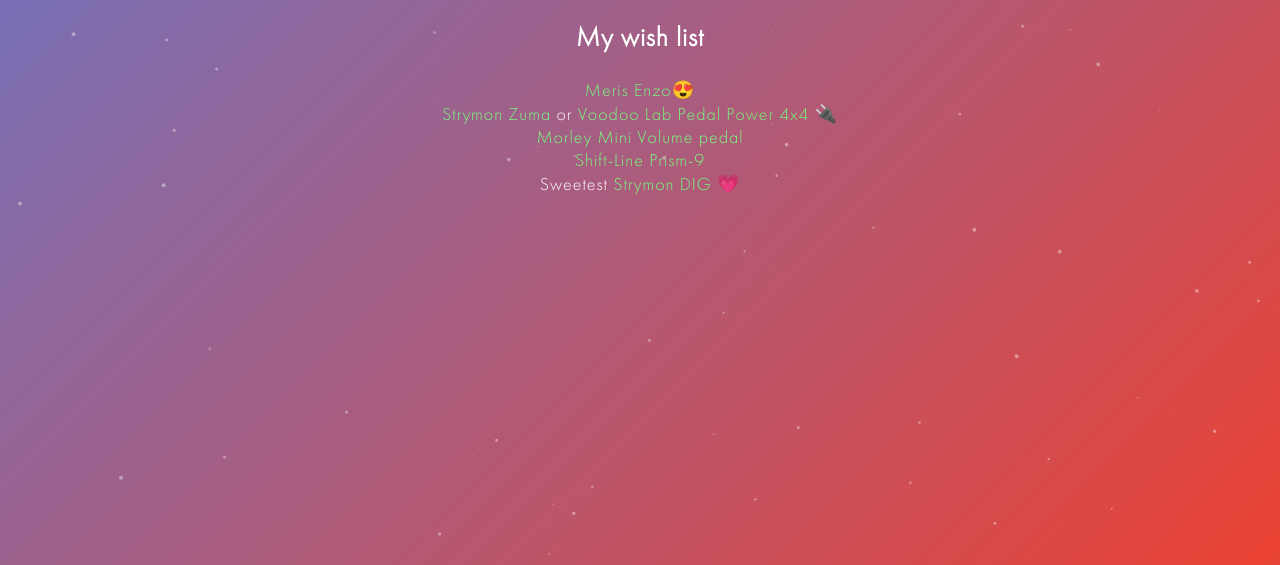
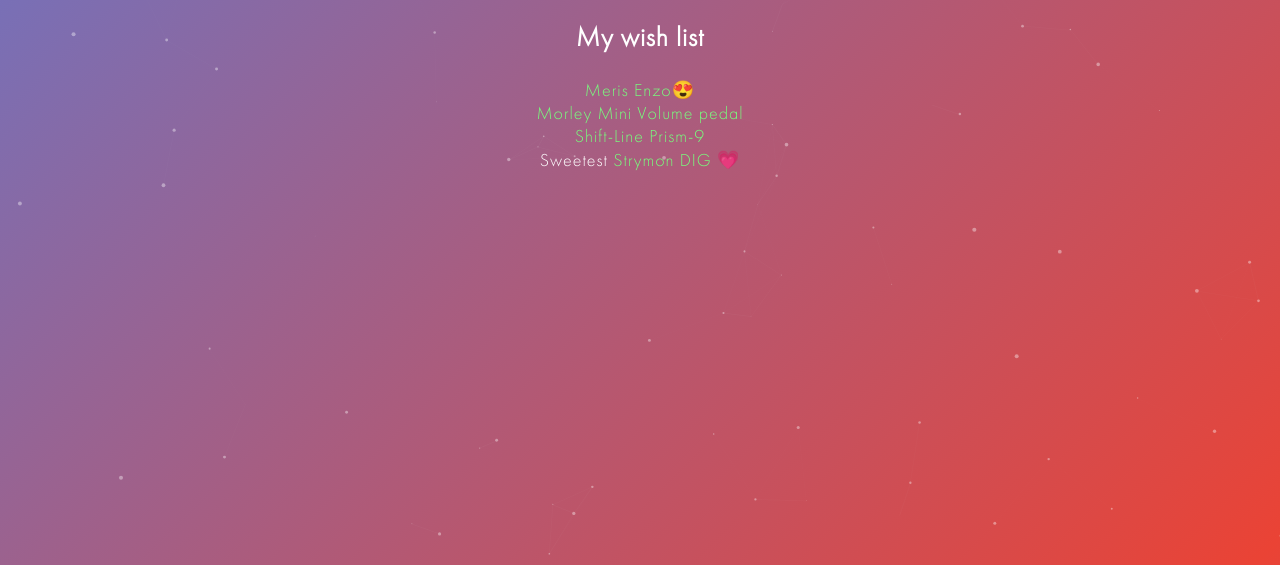
Before and after one commit to chechulnikov/chechulnikov.github.com, a plain HTML site: page wishlist.html in a window 1280 px wide. Shown: the part 243-808 px from the top of the page. Drawn offline with nearby package versions, Linux system fonts and the light colour scheme.

Commit message:
Update wishlist.html

```diff
--- a/wishlist.html
+++ b/wishlist.html
@@ -26,10 +26,6 @@
     <h2>My wish list</h2>
     <a target="_blank" href="https://www.pedalzoo.ru/meris-enzo.html">Meris Enzo</a>😍
     <br/>
-    <a target="_blank"href="https://www.pedalzoo.ru/strymon-zuma.html">Strymon Zuma</a>
-    or
-    <a target="_blank"href="https://www.pedalzoo.ru/voodoo-lab-pedal-power-4x4.html">Voodoo Lab Pedal Power 4x4</a> 🔌
-    <br/>
     <a target="_blank"href="http://www.morleypedals.com/mini-volume-plus/">Morley Mini Volume pedal</a>
     <br/>
     <a target="_blank"href="http://www.shift-line.ru/card.php?device=10092">Shift-Line Prism-9</a>
```
